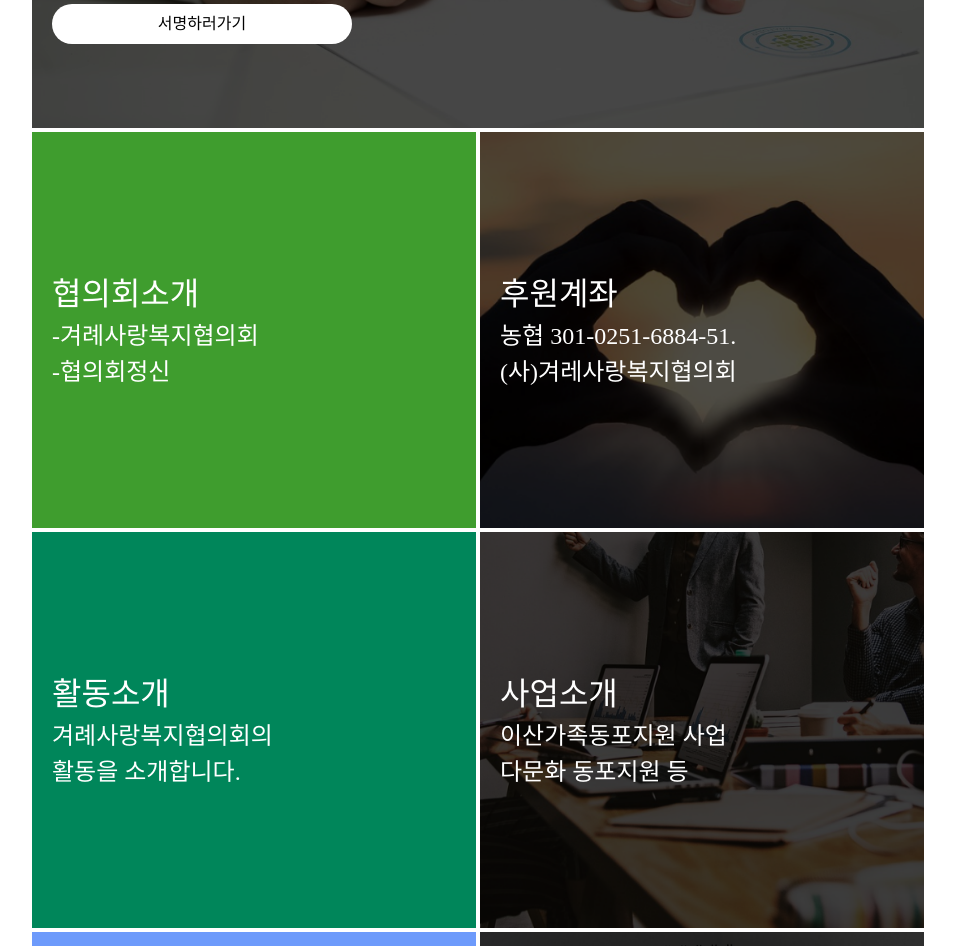
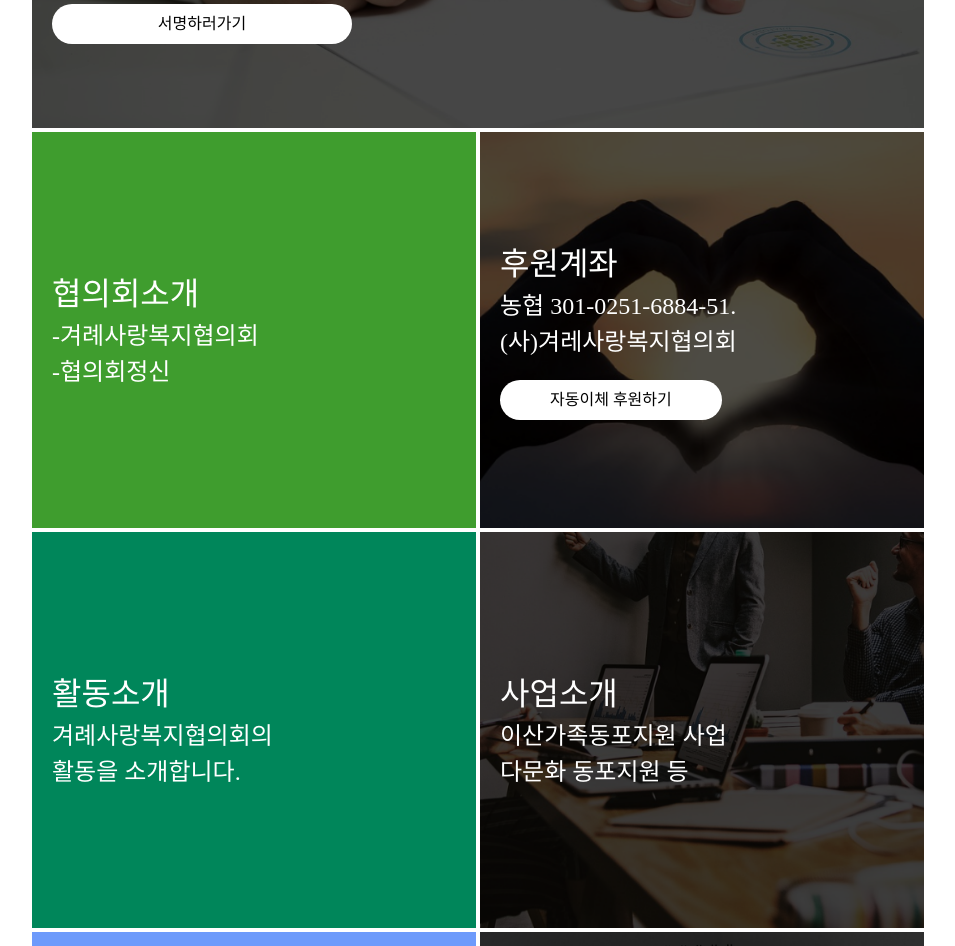
Before and after one commit to ttfcl/gyeoryesarang, a plain HTML site: page docs/index.html in a window 1280 px wide. Shown: the part 1124-2070 px from the top of the page, without its empty margins (162-1117 px from the left). Drawn offline with nearby package versions, Linux system fonts and the light colour scheme; no server answers; a web font is replaced by a local one.

Commit message:
cms 반영

```diff
--- a/docs/index.html
+++ b/docs/index.html
@@ -129,11 +129,12 @@
         <div class="section2Text">-겨례사랑복지협의회</div>
         <div class="section2Text">-협의회정신</div>
       </a>
-      <a href="pages/page4/page40.html" class="box2">
+      <div href="pages/page4/page40.html" class="box2">
         <div class="section2Title">후원계좌</div>
         <div class="section2Text">농협 301-0251-6884-51.</div>
         <div class="section2Text">(사)겨레사랑복지협의회</div>
-      </a>
+        <a href="https://ap.hyosungcmsplus.co.kr/external/shorten/20221216TqjSkMk2pq" target="_blank"><button class="section2Button">자동이체 후원하기</button></a>
+      </div>
       <a href="pages/page1/page10.html" class="section2box box3">
         <div class="section2Title">활동소개</div>
         <div class="section2Text">겨례사랑복지협의회의</div>
--- a/docs/style.css
+++ b/docs/style.css
@@ -69,6 +69,8 @@ a:hover {
     color: black;
     font-size: 18px;
     border-radius: 1rem;
+    margin-left: 10px;
+    margin-right: 10px;
 }
 .nav-item > a:hover {
     color: white;
```
